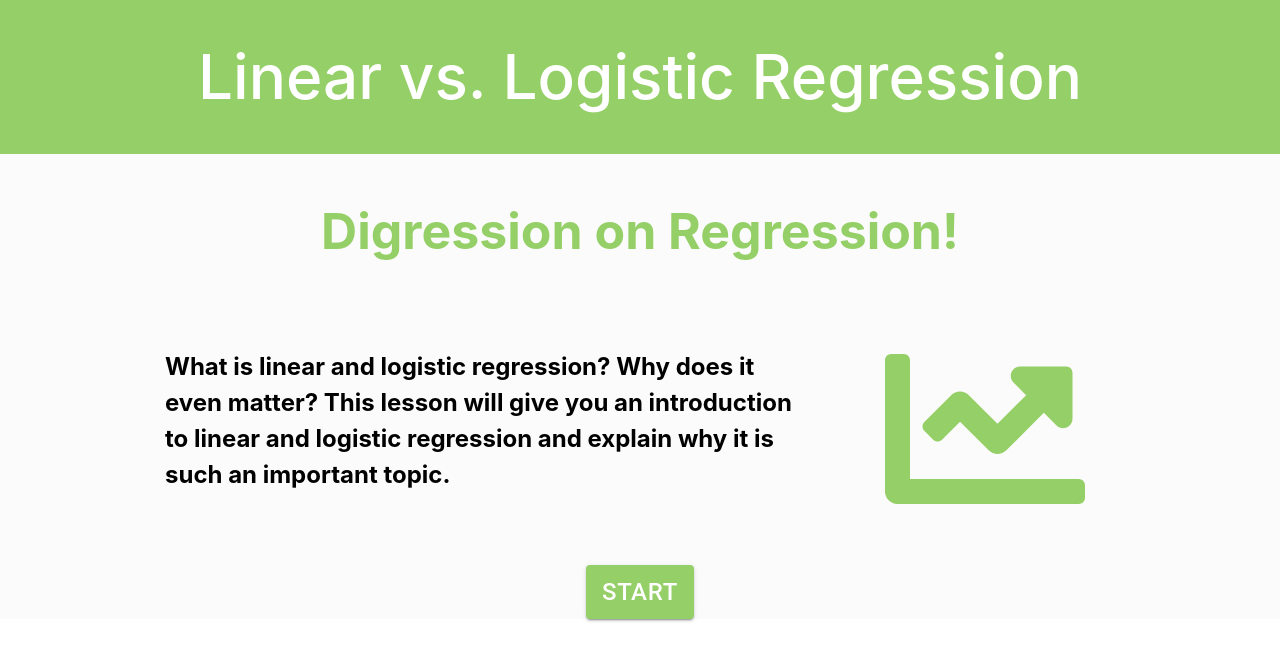
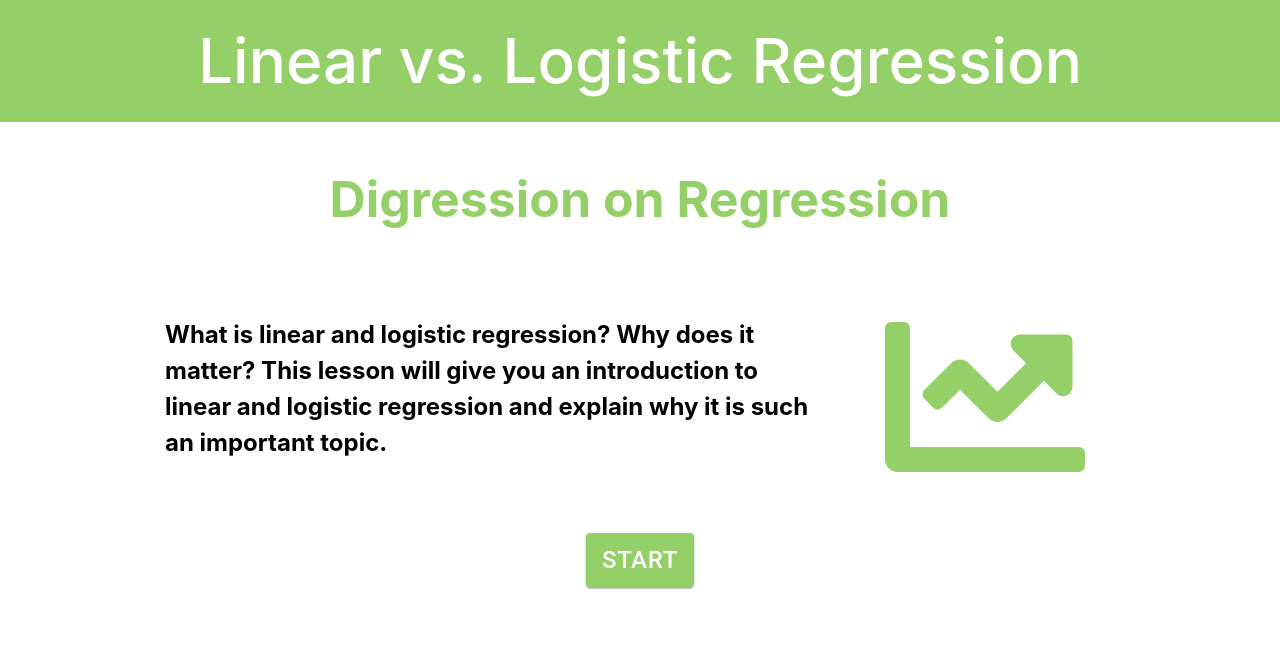
Before and after one commit to uclaacm/digression-on-regression, a React (Create React App) app: page / in a window 1280 px wide. Shown: the top 660 px of the page. Built offline with nearby package versions, Linux system fonts and the light colour scheme.

Commit message:
Moved code in App.js to seperate folder.

```diff
--- a/package.json
+++ b/package.json
@@ -12,6 +12,7 @@
     "@testing-library/user-event": "^7.1.2",
     "bootstrap": "^4.5.2",
     "react": "^16.13.1",
+    "react-animejs": "^0.5.4",
     "react-bootstrap": "^1.3.0",
     "react-dom": "^16.13.1",
     "react-router-dom": "^5.2.0",
--- a/src/App.css
+++ b/src/App.css
@@ -8,7 +8,6 @@
 }
 
 .App-header {
-  background-color: #FBFBFB;
   font-weight: bold;
   display: flex;
   flex-direction: column;
@@ -36,7 +35,7 @@
   justify-content: center;
   text-align: center;
   align-items: center;
-  padding: 5vmin;
+  padding: 3vmin;
   width: 100%;
 }
 
--- a/src/App.js
+++ b/src/App.js
@@ -1,46 +1,10 @@
 import React from 'react';
 import './App.css';
-import {faChartLine} from "@fortawesome/free-solid-svg-icons";
-import {FontAwesomeIcon} from "@fortawesome/react-fontawesome";
-import Button from '@material-ui/core/Button';
-import 'bootstrap/dist/css/bootstrap.min.css';
-import Container from 'react-bootstrap/Container';
-import Row from 'react-bootstrap/Row';
-import Col from 'react-bootstrap/Col';
+import Intro from './Components/Intro/Intro.js';
 
 function App() {
   return (
-    <div style={{backgroundColor: '#FBFBFB'}}>
-      <header>
-        <h1 className="introHeader">Linear vs. Logistic Regression</h1>
-      </header>
-      <div>
-        <p className="App-header">
-          Digression on Regression!
-        </p>
-        <Container>
-          <Row>
-            <Col xs={12} md={8}><p id="intro">What is linear and logistic regression?
-            Why does it even matter? This lesson will give you an introduction to
-            linear and logistic regression and explain why it is such an important topic. </p> </Col>
-            <Col xs={6} md={4}><FontAwesomeIcon id="chart-icon" icon={faChartLine}/></Col>
-          </Row>
-        </Container>
-
-        <div style={{textAlign: 'center', marginTop: "2vmin"}}>
-          <Button variant="contained"
-            style={{
-              backgroundColor: "#95CF67",
-              color: "white",
-              fontSize: "3vmin"
-            }}
-          >
-            Start
-          </Button>
-        </div>
-
-      </div>
-    </div>
+    Intro()
   );
 }
 
--- /dev/null
+++ b/src/Components/Intro/Intro.css
@@ -0,0 +1,50 @@
+
+  .App-header {
+    font-weight: bold;
+    display: flex;
+    flex-direction: column;
+    align-items: center;
+    justify-content: center;
+    text-align: center;
+    font-size: calc(10px + 5vmin);
+    margin: 5vmin;
+    color: #95CF67;
+  }
+
+  #intro {
+    color: black;
+    font-weight: bold;
+    padding-top: 5vmin;
+    font-size: 3vmin;
+    margin-left: 10vmin;
+    align-content: center;
+  }
+
+  .introHeader {
+    background-color: #95CF67;
+    color: white;
+    font-size: calc(30px + 4vmin);
+    justify-content: center;
+    text-align: center;
+    align-items: center;
+    padding: 3vmin;
+    width: 100%;
+  }
+
+  #chart-icon {
+    color: #95CF67;
+    font-size: 30vmin;
+    padding-left: 5vmin;
+    float: center;
+    position: relative;
+    text-align: center;
+    align-content: center;
+    margin-right: 10vmin;
+    overflow: hidden;
+  }
+
+    @media screen and (max-width: 770px) {
+     #chart-icon {
+       display: none !important;
+      }
+    }
--- a/src/Components/Intro/Intro.js
+++ b/src/Components/Intro/Intro.js
@@ -1,5 +1,5 @@
 import React from 'react';
-import './App.css';
+import './Intro.css';
 import {faChartLine} from "@fortawesome/free-solid-svg-icons";
 import {FontAwesomeIcon} from "@fortawesome/react-fontawesome";
 import Button from '@material-ui/core/Button';
@@ -10,22 +10,25 @@ import Col from 'react-bootstrap/Col';
 
 function Intro(props) {
     return (
-        <div style={{backgroundColor: '#FBFBFB'}}>
+        <div style={{backgroundColor: '#FFFFFF'}}>
           <header>
             <h1 className="introHeader">Linear vs. Logistic Regression</h1>
           </header>
           <div>
             <p className="App-header">
-              Digression on Regression!
+              Digression on Regression
             </p>
             <Container>
               <Row>
-                <Col xs={12} md={8}><p id="intro">What is linear and logistic regression?
-                Why does it even matter? This lesson will give you an introduction to
-                linear and logistic regression and explain why it is such an important topic. </p> </Col>
-                <div id="Show">
-                    <Col xs={6} md={4}><FontAwesomeIcon id="chart-icon" icon={faChartLine}/></Col>
-                </div>
+                <Col xs={12} md={8}><p id="intro">
+                  What is linear and logistic regression?
+                  Why does it matter? This lesson will give you an introduction to
+                  linear and logistic regression and explain why it is such an important topic.
+                  </p>
+                </Col>
+                <Col xs={6} md={4}><FontAwesomeIcon id="chart-icon" icon={faChartLine}/>
+                </Col>
+
               </Row>
             </Container>
 
```
Also changed, not shown: 1 other file (tests, documents, lock files or other folders).
